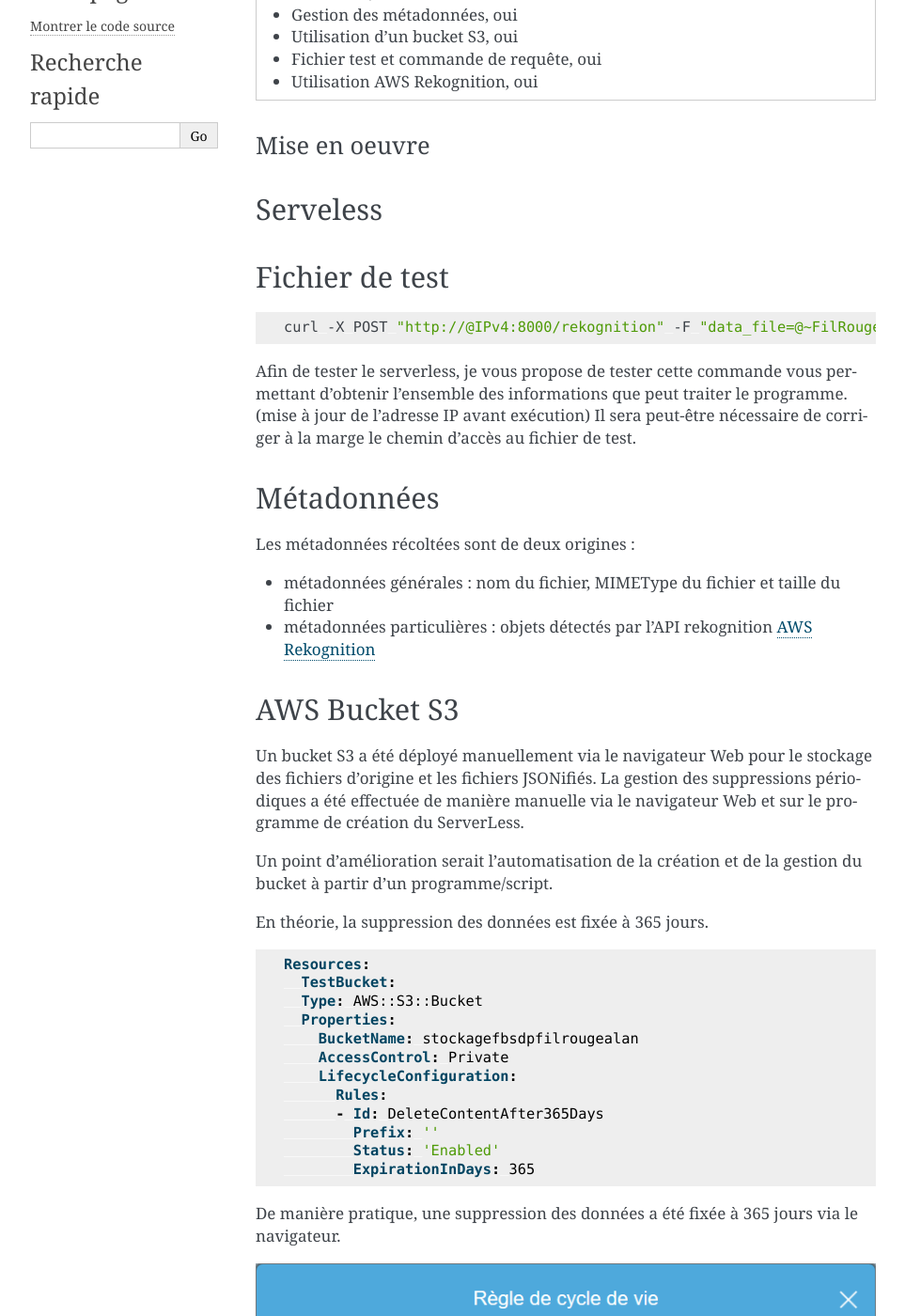
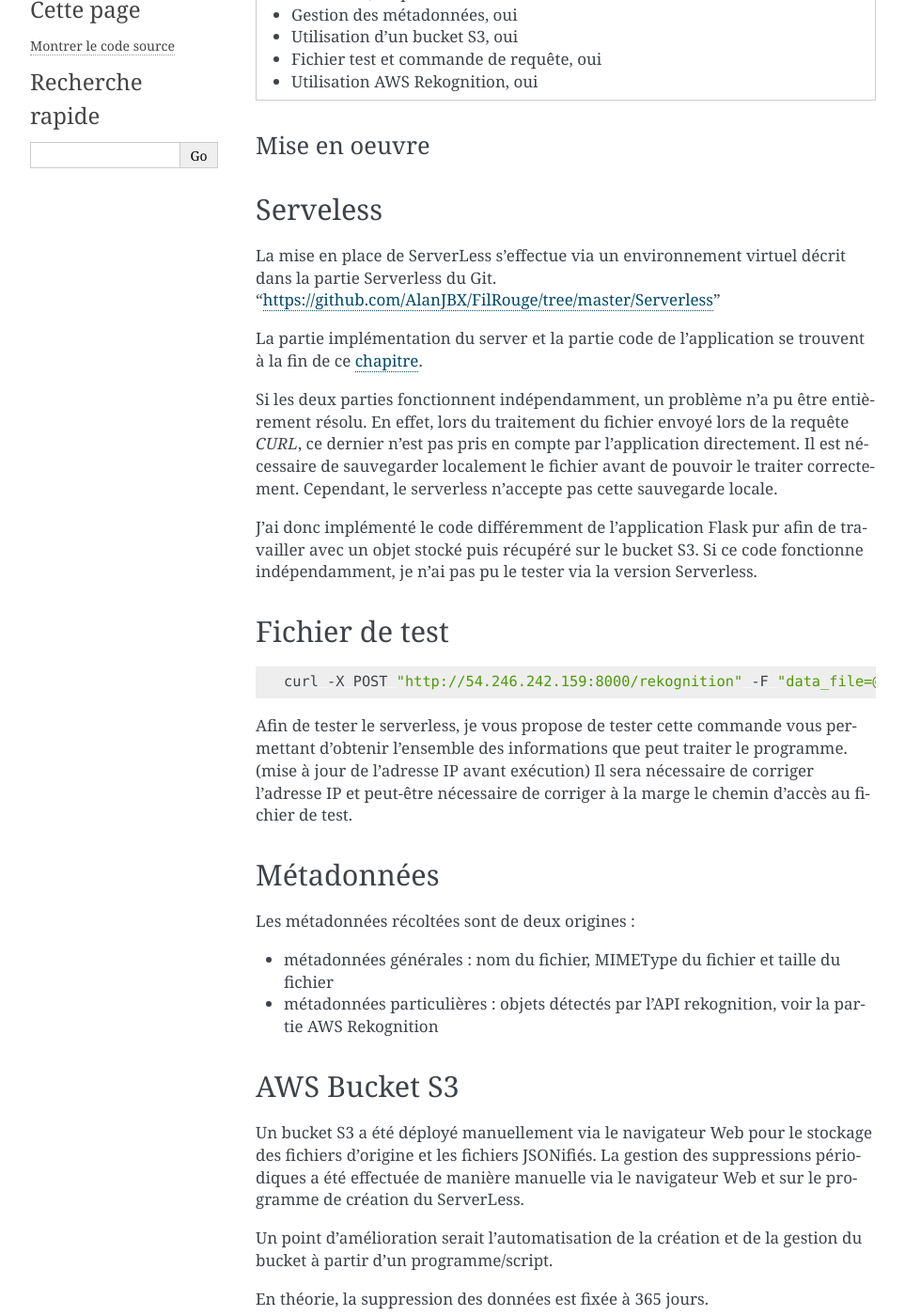
Before and after one commit to AlanJBX/FilRouge, a Sphinx documentation site: the page built from Sphinx/IAAS.rst, in a window 1280 px wide and 1400 px high, scrolled down 379 px. Shown: the whole window at 94% size, without its empty margins (148-1111 px from the left). Built offline with Sphinx 7.4.7, drawn with Linux system fonts in a browser that asks for light colours; some of the changed text lies outside the part shown.

```diff
--- a/Sphinx/IAAS.rst
+++ b/Sphinx/IAAS.rst
@@ -16,7 +14,7 @@ Fonctions développées
 
 .. topic:: AWS / IAAS :
 
-	- Serverless, oui
+	- Serverless, en partie
 
 	- Gestion des métadonnées, oui
 
@@ -29,23 +27,30 @@ Fonctions développées
 Mise en oeuvre
 ~~~~~~~~~~~~~~~
 
-.. _IAASSLS:
 Serveless
 ==========
 
+La mise en place de ServerLess s'effectue via un environnement virtuel décrit dans la partie Serverless du Git.
+'https://github.com/AlanJBX/FilRouge/tree/master/Serverless'
 
-.. _IAASTST:
+La partie implémentation du server et la partie code de l'application se trouvent à la fin de ce chapitre_.
+
+.. _chapitre : https://pfralanjbx.readthedocs.io/fr/latest/IAAS.html#code-serverless
+
+Si les deux parties fonctionnent indépendamment, un problème n'a pu être entièrement résolu. En effet, lors du traitement du fichier envoyé lors de la requête *CURL*, ce dernier n'est pas pris en compte par l'application directement. Il est nécessaire de sauvegarder localement le fichier avant de pouvoir le traiter correctement. Cependant, le serverless n'accepte pas cette sauvegarde locale.
+
+J'ai donc implémenté le code différemment de l'application Flask pur afin de travailler avec un objet stocké puis récupéré sur le bucket S3. Si ce code fonctionne indépendamment, je n'ai pas pu le tester via la version Serverless.
+
 Fichier de test
 ================
 
 .. code-block:: bash
 
-	curl -X POST "http://@IPv4:8000/rekognition" -F "data_file=@~FilRouge/Testeurs/Ville.jpg" > Ville_from_JPEG_to_JSON.json
+	curl -X POST "http://54.246.242.159:8000/rekognition" -F "data_file=@~/FilRouge/Testeurs/Ville.jpg" > Ville_from_JPEG_to_JSON.json
 
 Afin de tester le serverless, je vous propose de tester cette commande vous permettant d'obtenir l'ensemble des informations que peut traiter le programme. (mise à jour de l'adresse IP avant exécution)
-Il sera peut-être nécessaire de corriger à la marge le chemin d'accès au fichier de test.
+Il sera nécessaire de corriger l'adresse IP et peut-être nécessaire de corriger à la marge le chemin d'accès au fichier de test.
 
-.. _IAASMETA:
 Métadonnées
 ============
 
@@ -53,9 +58,8 @@ Les métadonnées récoltées sont de deux origines :
 
 * métadonnées générales : nom du fichier, MIMEType du fichier et taille du fichier
 
-* métadonnées particulières : objets détectés par l'API rekognition :ref:`IAASREKO`
+* métadonnées particulières : objets détectés par l'API rekognition, voir la partie AWS Rekognition
 
-.. _IAASS3:
 AWS Bucket S3
 ==============
 
@@ -152,5 +155,11 @@ Exemple :
             "Zebra Crossing"}
     }
 
-:ref: `_PythonAWS`
-:ref: `_PythonCODE`
+Code Serverless
+================
+
+.. literalinclude:: ../Serverless/serverless.yml
+
+.. literalinclude:: ../Serverless/app.py
+
+.. literalinclude:: ../Serverless/aws.py
--- a/Sphinx/ReadMe.rst
+++ b/Sphinx/ReadMe.rst
@@ -92,7 +92,7 @@ Briques développées :
 
 .. topic:: AWS / IAAS :
 
-	- Serverless, oui
+	- Serverless, en partie
 
 	- Gestion des métadonnées, oui
 
@@ -153,6 +153,7 @@ SSI :
 
 AWS / IAAS :
 
+- Mise en place complète de ServerLess
 - Automatisation de la création et de la gestion du bucket à partir d'un programme/script.
 
 SOA :
```
Also changed, not shown: other parts of Sphinx/IAAS.rst (+0 -3 lines), ReadMe.md (+2 -1 lines), Sphinx/Codes.rst (+0 -9 lines), Sphinx/IPV4.rst (+2 -8 lines), Sphinx/Python.rst (+32 -24 lines), Sphinx/SOA.rst (+13 -12 lines), 4 other files.
